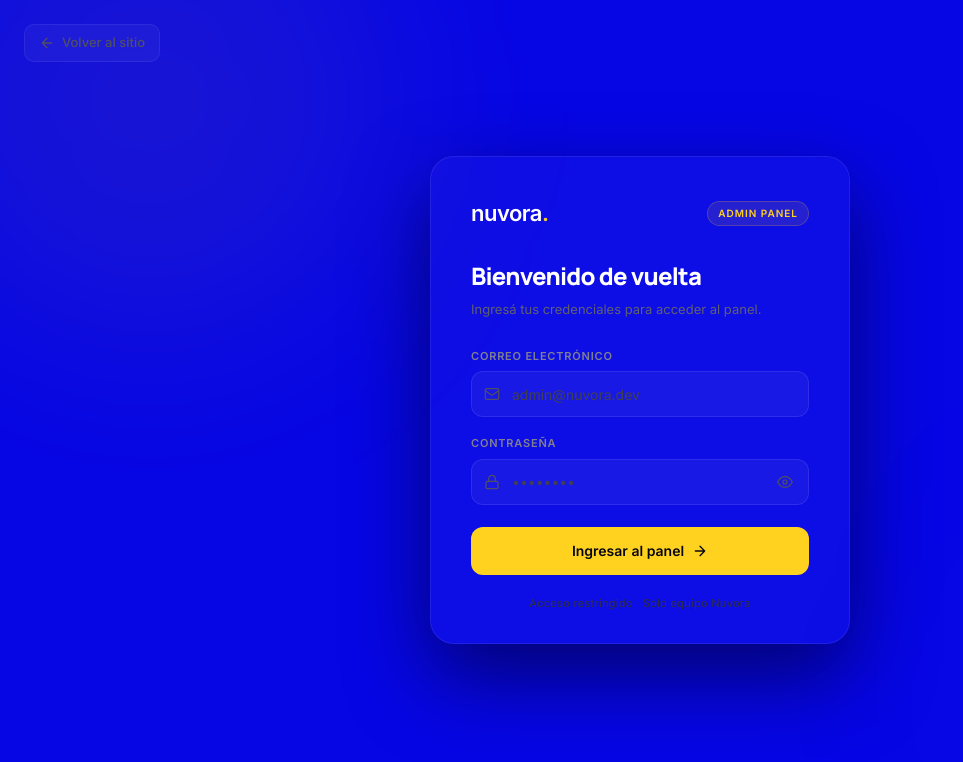
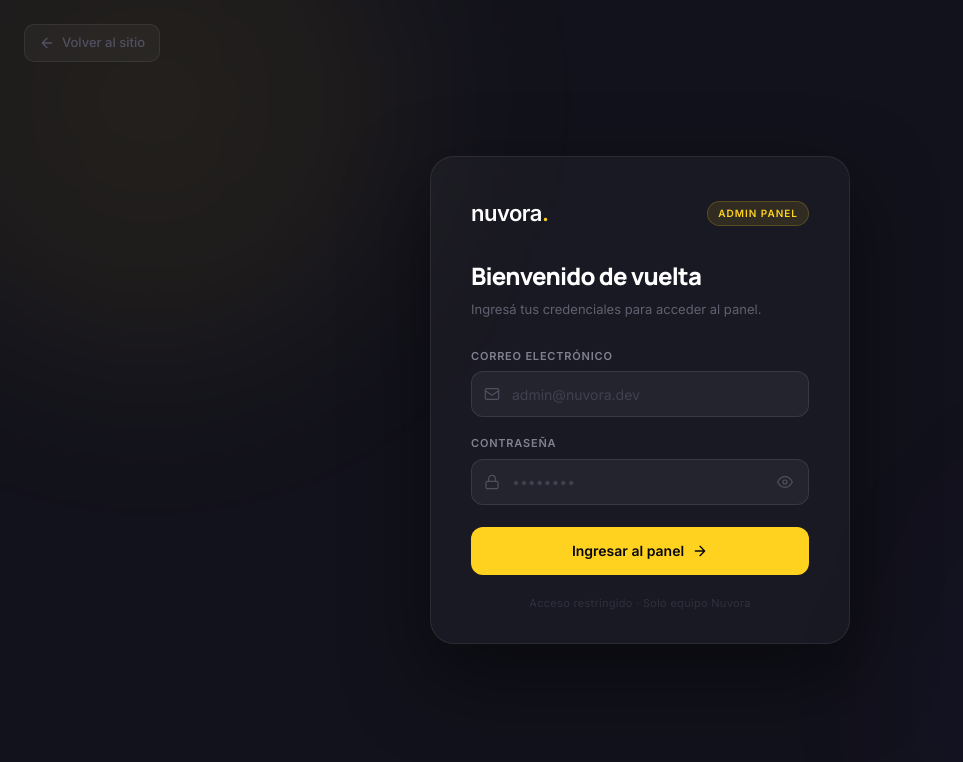
Before and after one commit to elchicoflorero-glitch/web_codigoyara, a React (Vite) app in the folder fronted/: page /admin in a window 1280 px wide. Shown: the top 762 px of the page, without its empty margins (0-963 px from the left). Built offline with nearby package versions, Linux system fonts and the light colour scheme; no server answers.

Commit message:
update styles

```diff
--- a/fronted/src/styles/admin.css
+++ b/fronted/src/styles/admin.css
@@ -6,7 +6,7 @@
 .al-page {
   min-height: 100vh;
   display: flex; align-items: center; justify-content: center;
-  background: #0606e5;
+  background: #12121c;
   padding: 24px;
   position: relative;
   overflow: hidden;
```
